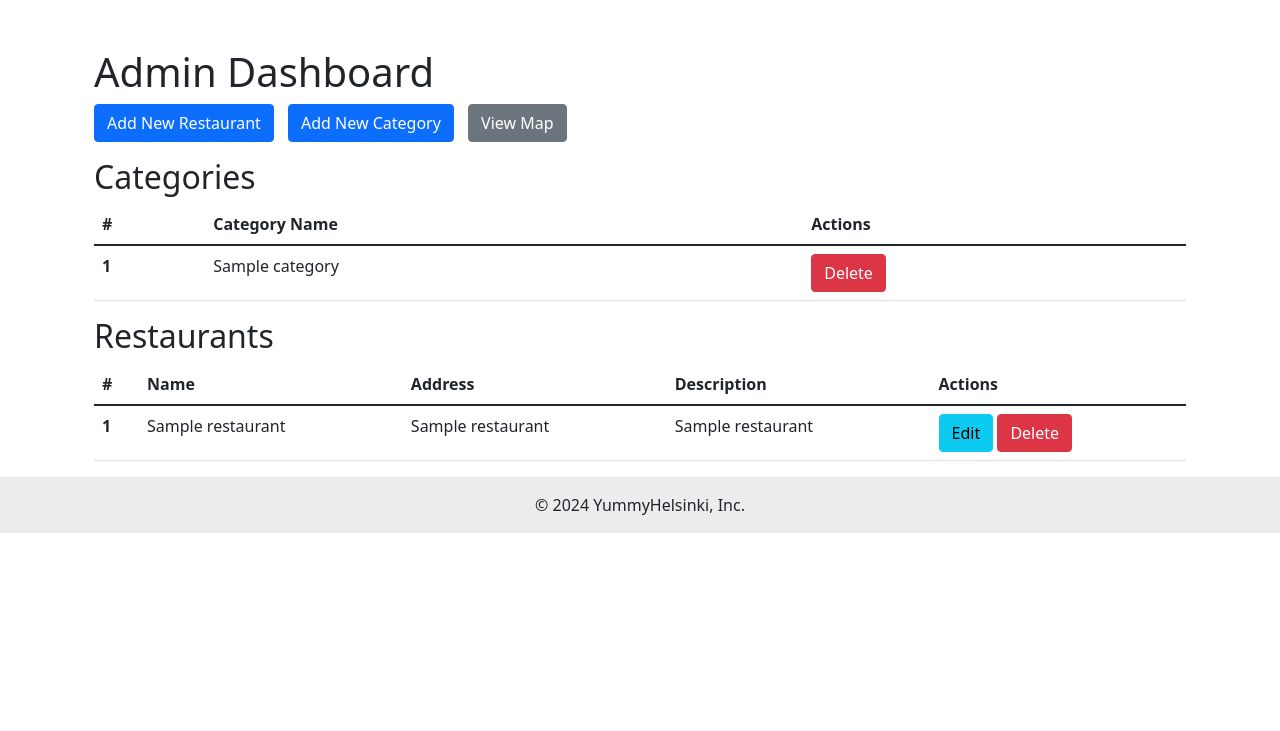
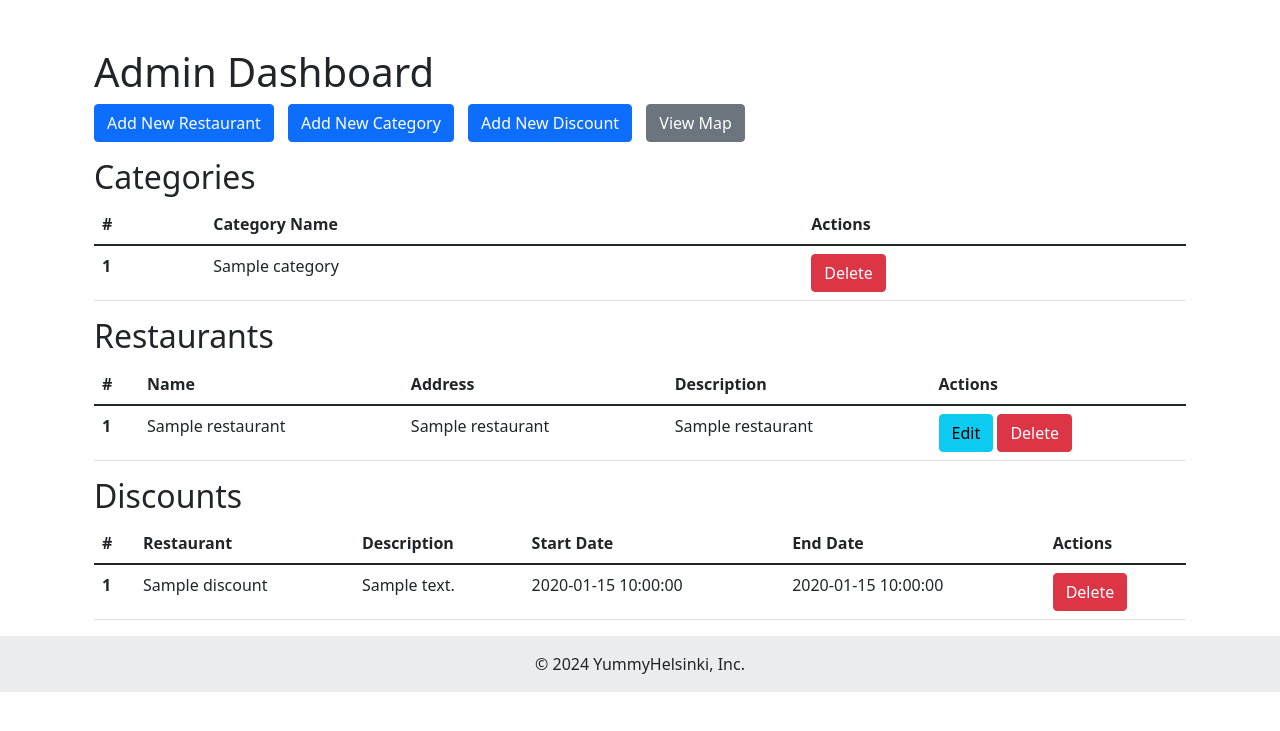
Before and after one commit to imsyc75/Ravintolasovellus, a Flask app: page /admin_page in a window 1280 px wide. Shown: the part 56-787 px from the top of the page. Run offline with Flask 3, Linux system fonts and the light colour scheme; a database or web service that is not in the repository returns one stand-in record (values such as "Sample title"); some libraries are stand-ins or nearby versions.

Commit message:
add discounts

```diff
--- a/routes.py
+++ b/routes.py
@@ -7,7 +7,17 @@ from werkzeug.security import generate_password_hash, check_password_hash # type
 
 @app.route('/')
 def index():
-    return render_template('index.html')
+    conn = get_db_connection()
+    cur = conn.cursor()
+    sql = """SELECT r.name as restaurant_name, d.description, d.start_date, d.end_date
+        FROM discounts d
+        JOIN restaurants r ON d.restaurant_id = r.restaurant_id
+        WHERE d.end_date >= CURRENT_DATE"""
+    cur.execute(sql)
+    discounts = cur.fetchall()
+    cur.close()
+    conn.close()
+    return render_template('index.html', discounts=discounts)
 
 
 
@@ -211,9 +221,14 @@ def admin_page():
     cur.execute(sql)
     categories = cur.fetchall()
 
+    sql = """SELECT d.discount_id, r.name, d.description, d.start_date, d.end_date
+        FROM discounts d
+        JOIN restaurants r ON d.restaurant_id = r.restaurant_id"""
+    cur.execute(sql)
+    discounts = cur.fetchall()
     cur.close()
     conn.close()
-    return render_template('admin_page.html', restaurants=restaurants, categories=categories)
+    return render_template('admin_page.html', restaurants=restaurants, categories=categories, discounts=discounts)
 
 
 
@@ -289,6 +304,7 @@ def delete_restaurant(restaurant_id):
     return redirect('/admin_page')
 
 
+
 @app.route('/add_category', methods=['GET', 'POST'])
 def add_category():
     if request.method == 'GET':
@@ -346,3 +362,45 @@ def search():
         else:
             return render_template('error.html', query=query)
     return render_template('index.html')
+
+
+
+@app.route('/add_discount', methods=['GET', 'POST'])
+def add_discount():
+   if request.method == 'POST':
+       try:
+           restaurant_name = request.form['restaurant_name']
+           description = request.form['description']
+           start_date = request.form['start_date']
+           end_date = request.form['end_date']
+
+
+           conn = get_db_connection()
+           cur = conn.cursor()
+           cur.execute("SELECT restaurant_id FROM restaurants WHERE name = %s", (restaurant_name,))
+           print(f"Executing SQL: SELECT restaurant_id FROM restaurants WHERE name = '{restaurant_name}'")
+           restaurant = cur.fetchone()
+
+
+           if restaurant:
+               restaurant_id = restaurant[0]
+               sql = 'INSERT INTO discounts (restaurant_id, description, start_date, end_date) VALUES (%s, %s, %s, %s)'
+               cur.execute(sql, (restaurant_id, description, start_date, end_date))
+               conn.commit()
+           else:
+               return "No restaurant found with that name."
+           return redirect('/admin_page')
+       except Exception as e:
+           conn.rollback()  # Rollback in case of any error
+           return f"An error occurred: {str(e)}"
+       finally:
+           cur.close()
+           conn.close()
+   else:
+       conn = get_db_connection()
+       cur = conn.cursor()
+       cur.execute("SELECT restaurant_id, name FROM restaurants")
+       restaurants = cur.fetchall()
+       cur.close()
+       conn.close()
+       return render_template('add_discount.html', restaurants=restaurants)
--- a/templates/add_restaurant.html
+++ b/templates/add_restaurant.html
@@ -36,7 +36,7 @@ Add Restaurant
             <label for="category_id" class="form-label">Category:</label>
             <select class="form-control" id="category_id" name="category_id" required>
                 {% for category in categories %}
-                <option value="{{ category.category_id }}">{{ category.category_name }}</option>
+                <option value="{{ category[0] }}">{{ category[1] }}</option>
                 {% endfor %}
             </select>
         </div>
--- a/templates/admin_page.html
+++ b/templates/admin_page.html
@@ -10,8 +10,10 @@ Admin Dashboard
     <div class="mb-3">
         <a href="/add_restaurant" class="btn btn-primary">Add New Restaurant</a>
         <a href="/add_category" class="btn btn-primary" style="margin-left: 10px;">Add New Category</a>
+        <a href="/add_discount" class="btn btn-primary" style="margin-left: 10px;">Add New Discount</a>
         <a href="/restaurants" class="btn btn-secondary" style="margin-left: 10px;">View Map</a>
     </div>
+
     <!-- Categories Table -->
     <h2>Categories</h2>
     <table class="table">
@@ -66,5 +68,37 @@ Admin Dashboard
             {% endfor %}
         </tbody>
     </table>
+
+    <!-- Discounts Table -->
+    <h2>Discounts</h2>
+    <table class="table">
+        <thead>
+            <tr>
+                <th scope="col">#</th>
+                <th scope="col">Restaurant</th>
+                <th scope="col">Description</th>
+                <th scope="col">Start Date</th>
+                <th scope="col">End Date</th>
+                <th scope="col">Actions</th>
+            </tr>
+        </thead>
+        <tbody>
+            {% for discount in discounts %}
+            <tr>
+                <th scope="row">{{ discount[0] }}</th>
+                <td>{{ discount[1] }}</td>
+                <td>{{ discount[2] }}</td>
+                <td>{{ discount[3] }}</td>
+                <td>{{ discount[4] }}</td>
+                <td>
+                    <form action="/delete_discount/{{ discount[0] }}" method="POST" style="display: inline;">
+                        <button type="submit" class="btn btn-danger" onclick="return confirm('Are you sure you want to delete this discount?');">Delete</button>
+                    </form>
+                </td>
+            </tr>
+            {% endfor %}
+        </tbody>
+    </table>
+
 </div>
 {% endblock %}
```
Also changed, not shown: schema.sql (+7 -19 lines), templates/add_discount.html (added, +31 -0 lines), templates/index.html (+26 -0 lines).
